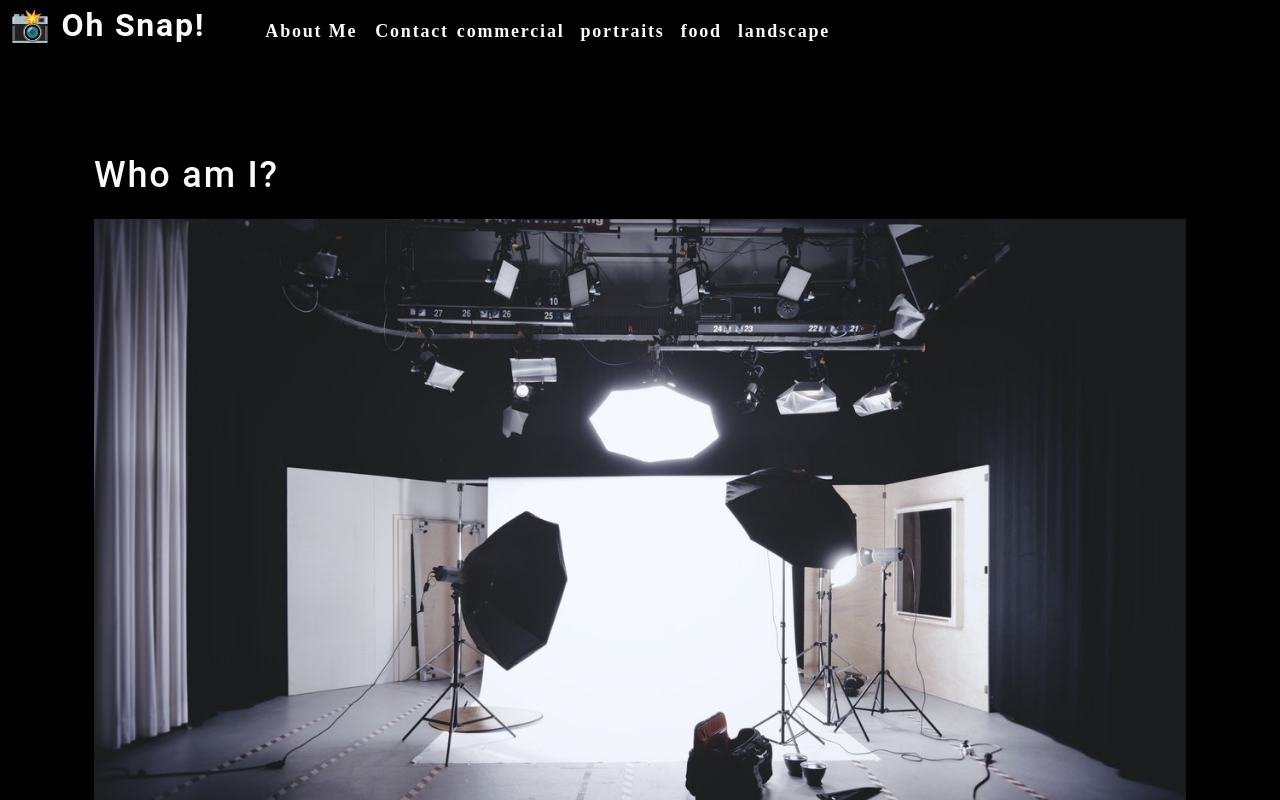
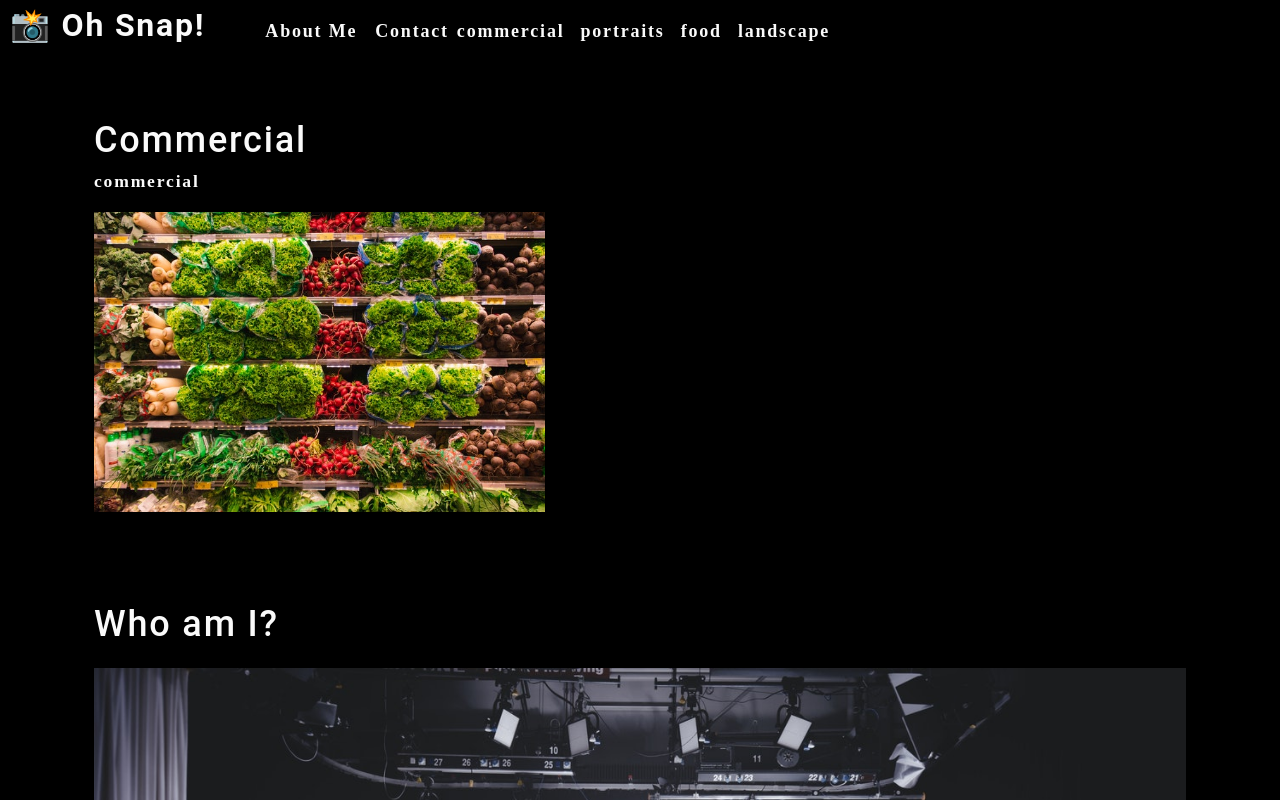
Before and after one commit to androosk/photo-port, a React (Create React App) app: page / in a window 1280 px wide. Shown: the top 800 px of the page. Built offline with nearby package versions, Linux system fonts and the light colour scheme.

Commit message:
gallery components

```diff
--- a/src/App.js
+++ b/src/App.js
@@ -1,12 +1,14 @@
 import React from 'react';
 import About from './components/About/index';
 import Nav from './components/Nav/index';
+import Gallery from './components/Gallery'
 
 function App() {
   return (
     <div>
       <Nav />
       <main>
+        <Gallery />
         <About />
       </main>
     </div>
--- /dev/null
+++ b/src/components/Gallery/index.js
@@ -0,0 +1,26 @@
+import React from 'react';
+import { capitalizeFirstLetter } from '../../utils/helpers';
+import photo from '../../assets/small/commercial/0.jpg';
+
+const Gallery = (props) => {
+  const currentCategory = {
+    name: "commercial",
+    description:
+      "Photos of grocery stores, food trucks and other commercial projects",
+  };
+  return (
+    <section>
+      <h1>{capitalizeFirstLetter(currentCategory.name)}</h1>
+      <p>{currentCategory.name}</p>
+      <div className="flex-row">
+        <img
+          src={photo}
+          alt="Commercial Example"
+          className="img-thumbnail"
+        />
+      </div>
+    </section>
+  )
+}
+
+export default Gallery
```
